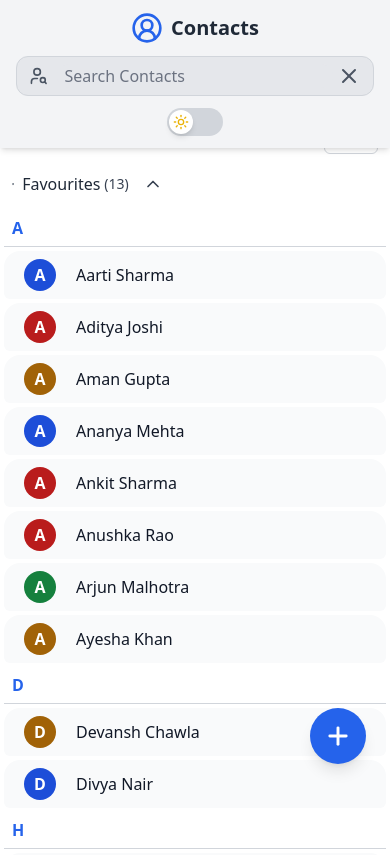
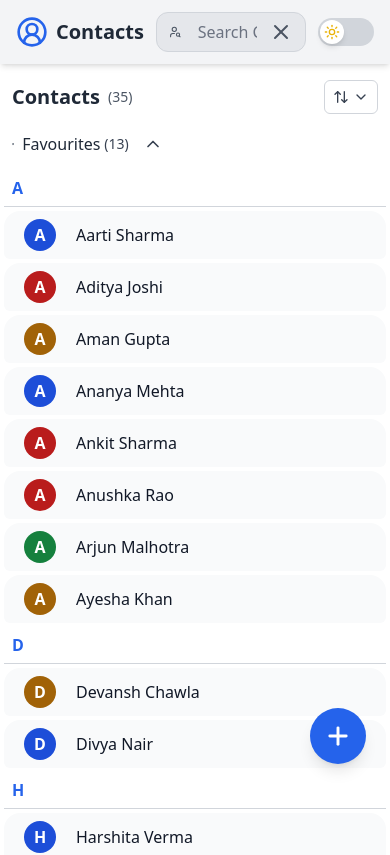
Before and after one commit to amaannn08/Tria-Assignment, a React (Vite) app: page / in a window 390 px wide. Shown: the top 855 px of the page. Built offline with nearby package versions, Linux system fonts and the light colour scheme.

Commit message:
UI Changes

```diff
--- a/src/App.jsx
+++ b/src/App.jsx
@@ -11,7 +11,7 @@ function App() {
     <BrowserRouter>
       <div className='w-full bg-white dark:bg-gray-900 min-h-screen transition-colors duration-300'>
         <Header/>
-        <div className='pt-28 md:pt-24 p-1 md:p-5'>
+        <div className='pt-20 md:pt-24 p-1 md:p-5'>
           <Routes>
             <Route path='/' element={<Maincontent/>} />
             <Route path='/create' element={<CreateContact/>} />
--- a/src/components/favourites/FavouriteList.jsx
+++ b/src/components/favourites/FavouriteList.jsx
@@ -115,8 +115,6 @@ const FavouriteList = () => {
             <div>
               <h1 className="text-gray-900 dark:text-gray-100 hidden md:block pl-3">{item.phoneNumber}</h1>
             </div>
-
-            {/* Desktop: Show actions on hover */}
             <div className="hidden md:group-hover:flex md:items-center md:justify-end mr-3 gap-4">
               <div
                 onClick={(e) => {
--- a/src/components/layout/Header.jsx
+++ b/src/components/layout/Header.jsx
@@ -7,20 +7,14 @@ import ThemeToggle from '../ui/ThemeToggle'
 
 const Header = () => {
   return (
-    <div className='flex flex-col md:flex-row items-center fixed w-full top-0 left-0 md:h-20 bg-gray-100 dark:bg-gray-800 shadow-md px-4 md:px-8 py-3 md:py-0 gap-3 md:gap-4 z-50 transition-colors duration-300'>
-        {/* Logo/Brand */}
+    <div className='flex flex-row items-center fixed w-full top-0 left-0 md:h-20 bg-gray-100 dark:bg-gray-800 shadow-md px-4 md:px-8 py-3 md:py-0 gap-3 md:gap-4 z-50 transition-colors duration-300'>
         <Link to="/" className='flex items-center gap-2 hover:opacity-80 transition-opacity'>
           <UserCircle2 className='w-8 h-8 text-blue-600 dark:text-blue-400' />
           <h1 className='text-xl md:text-2xl font-bold text-gray-800 dark:text-white'>Contacts</h1>
         </Link>
-
-        {/* Search Bar */}
         <div className='flex-1 w-full md:w-auto'><SearchBar/></div>
-
-        {/* Theme Toggle */}
         <div className='flex items-center gap-3'>
           <ThemeToggle />
-          {/* Desktop Create Button */}
           <div className='hidden md:block'><CreateContactButton/></div>
         </div>
     </div>
--- a/src/components/layout/Maincontent.jsx
+++ b/src/components/layout/Maincontent.jsx
@@ -69,8 +69,7 @@ function Element ({ contacts, selected, onSelectAll, onDeselectAll, sortOption,
 
   return (
     <>
-      {/* Mobile Header */}
-      <div className='mt-2 flex md:hidden flex-row items-center justify-between gap-2 px-2'>
+      <div className='mt-0 flex md:hidden flex-row items-center justify-between gap-2 px-2'>
         <div className='flex items-center gap-2'>
           <h1 className='text-gray-800 dark:text-gray-100 font-sans text-xl font-semibold'>Contacts</h1>
           <h1 className='text-gray-600 dark:text-gray-400 font-sans text-sm'>({contacts.length})</h1>
@@ -79,9 +78,7 @@ function Element ({ contacts, selected, onSelectAll, onDeselectAll, sortOption,
           <SortDropdown sortOption={sortOption} onSortChange={onSortChange} />
         )}
       </div>
-
-      {/* Desktop Header */}
-      <div className='mt-6 hidden md:flex flex-row items-center gap-4'>
+      <div className=' hidden md:flex flex-row items-center gap-4'>
         <h1 className='text-gray-800 dark:text-gray-100 font-sans text-3xl font-semibold'>Contacts </h1>
         <h1 className='text-gray-700 dark:text-gray-400 font-sans text-xl font-semibold'>({contacts.length})</h1>
         <div className='flex items-center gap-3 ml-auto'>
--- a/src/components/ui/ThemeToggle.jsx
+++ b/src/components/ui/ThemeToggle.jsx
@@ -9,9 +9,7 @@ const ThemeToggle = () => {
         <button
             onClick={toggleTheme}
             className="relative w-14 h-7 bg-gray-300 dark:bg-gray-600 rounded-full transition-colors duration-300 focus:outline-none focus:ring-2 focus:ring-blue-500 flex-shrink-0"
-            aria-label="Toggle theme"
-        >
-            {/* Sliding Circle */}
+            aria-label="Toggle theme">
             <div
                 className={`absolute top-0.5 left-0.5 w-6 h-6 bg-white rounded-full shadow-md transition-transform duration-300 flex items-center justify-center ${
                     isDark ? 'translate-x-7' : 'translate-x-0'
```
